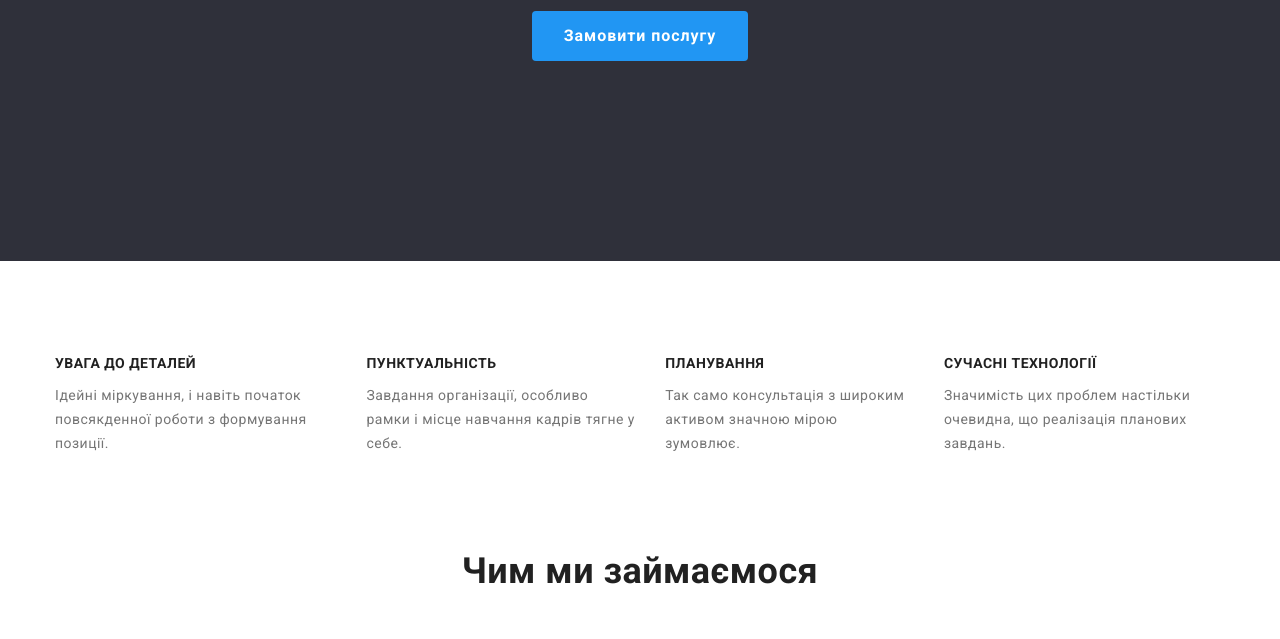
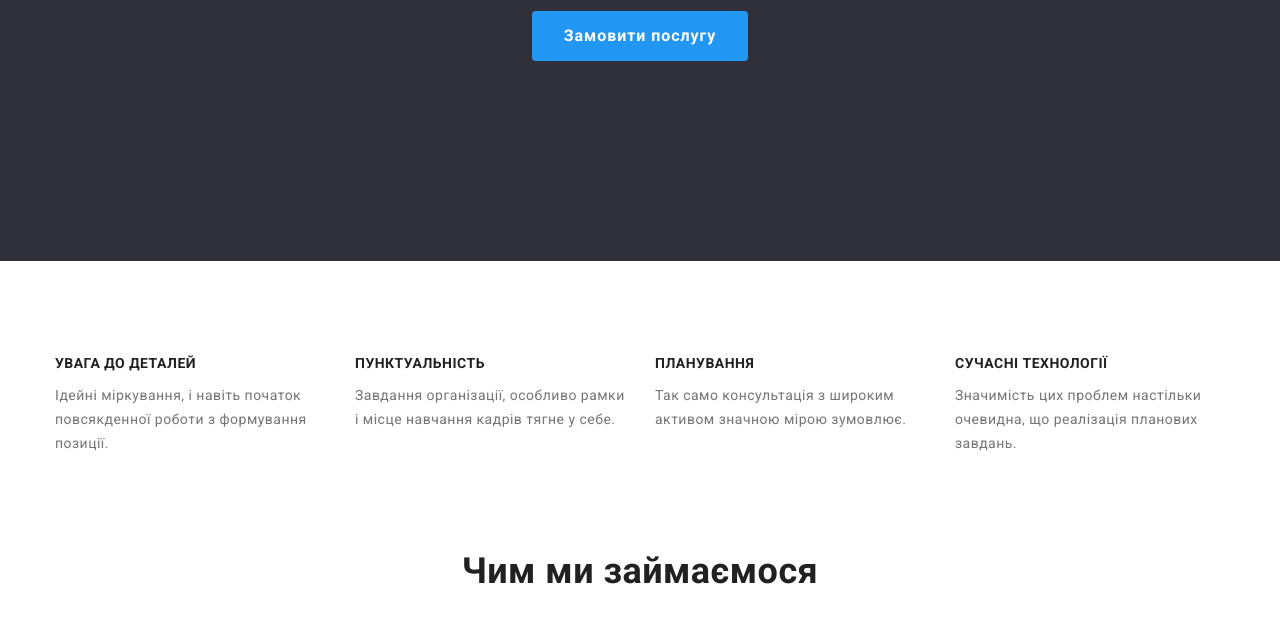
Before and after one commit to juliabykovaa/goit-markup-hw-03, a plain HTML site: page index.html in a window 1280 px wide. Shown: the part 414-1053 px from the top of the page. Drawn offline with nearby package versions, Linux system fonts and the light colour scheme.

Commit message:
feature-list upd

```diff
--- a/css/styles.css
+++ b/css/styles.css
@@ -188,8 +188,13 @@ p {
     display: flex;
 }
 
-.feature-list .item:not(:first-child) {
-    margin-left: 30px;
+.feature-list .item {
+    width: calc((100% - 90px) / 1);
+    margin-right: 30px;
+
+}
+.feature-list .item:last-child {
+    margin-right: 0px;
 }
 
 .feature-title {
```
